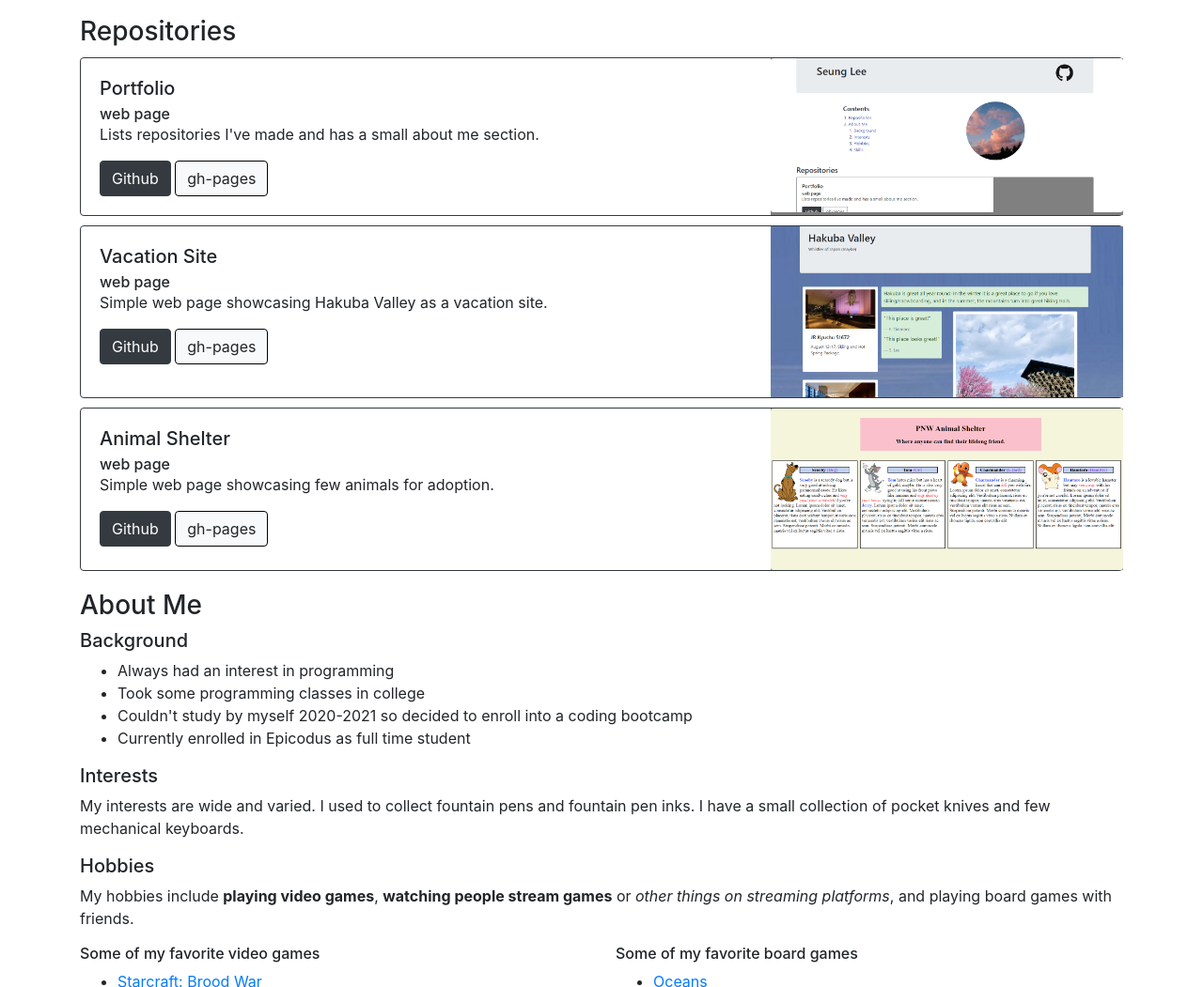
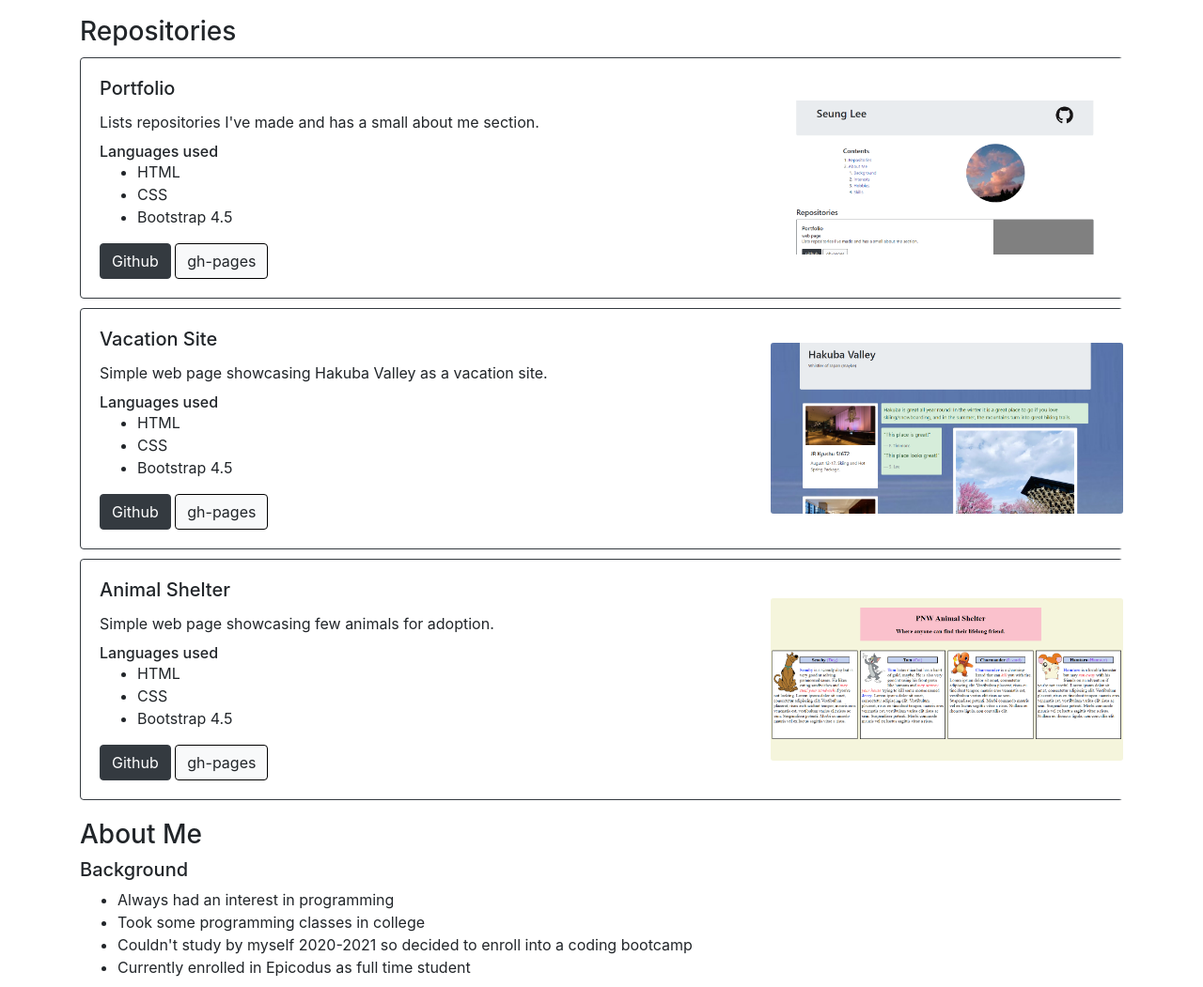
Before and after one commit to leark/portfolio, a plain HTML site: page index.html in a window 1280 px wide. Shown: the part 438-1489 px from the top of the page at 94% size. Drawn offline with nearby package versions, Linux system fonts and the light colour scheme.

Commit message:
Center image vertically on cards

```diff
--- a/css/styles.css
+++ b/css/styles.css
@@ -46,8 +46,19 @@
 }
 
 .repo_img {
-  background-color: grey;
+  background-color: white;
   padding: 0;
+  display: flex;
+  justify-content: center;
+  align-items: center;
+}
+
+.card-img {
+
+}
+
+em {
+  font-style: italic;
 }
 
 /* .card .btn {
--- a/index.html
+++ b/index.html
@@ -61,8 +61,13 @@
           <div class="col-8">
             <div class="card-body">
               <h5 class="card-title">Portfolio</h5>
-              <h6 class="card-subtitle">web page</h6>
               <p class="card-text">Lists repositories I've made and has a small about me section.</p>
+              <h6 class="card-subtitle">Languages used</h6>
+              <ul class="card-text">
+                <li>HTML</li>
+                <li>CSS</li>
+                <li>Bootstrap 4.5</li>
+              </ul>
               <a href="https://github.com/leark/portfolio" class="btn btn-dark">Github</a>
               <a href="https://leark.github.io/portfolio" class="btn btn-light">gh-pages</a>
             </div>
@@ -77,8 +82,13 @@
           <div class="col-8">
             <div class="card-body">
               <h5 class="card-title">Vacation Site</h5>
-              <h6 class="card-subtitle">web page</h6>
               <p class="card-text">Simple web page showcasing Hakuba Valley as a vacation site.</p>
+              <h6 class="card-subtitle">Languages used</h6>
+              <ul class="card-text">
+                <li>HTML</li>
+                <li>CSS</li>
+                <li>Bootstrap 4.5</li>
+              </ul>
               <a href="https://github.com/leark/vacation-site" class="btn btn-dark">Github</a>
               <a href="https://leark.github.io/vacation-site" class="btn btn-light">gh-pages</a>
             </div>
@@ -93,8 +103,13 @@
           <div class="col-8">
             <div class="card-body">
               <h5 class="card-title">Animal Shelter</h5>
-              <h6 class="card-subtitle">web page</h6>
               <p class="card-text">Simple web page showcasing few animals for adoption.</p>
+              <h6 class="card-subtitle">Languages used</h6>
+              <ul class="card-text">
+                <li>HTML</li>
+                <li>CSS</li>
+                <li>Bootstrap 4.5</li>
+              </ul>
               <a href="https://https://github.com/leark/animal-shelter" class="btn btn-dark">Github</a>
               <a href="https://leark.github.io/animal-shelter" class="btn btn-light">gh-pages</a>
             </div>
```
Also changed, not shown: 1 other file.
